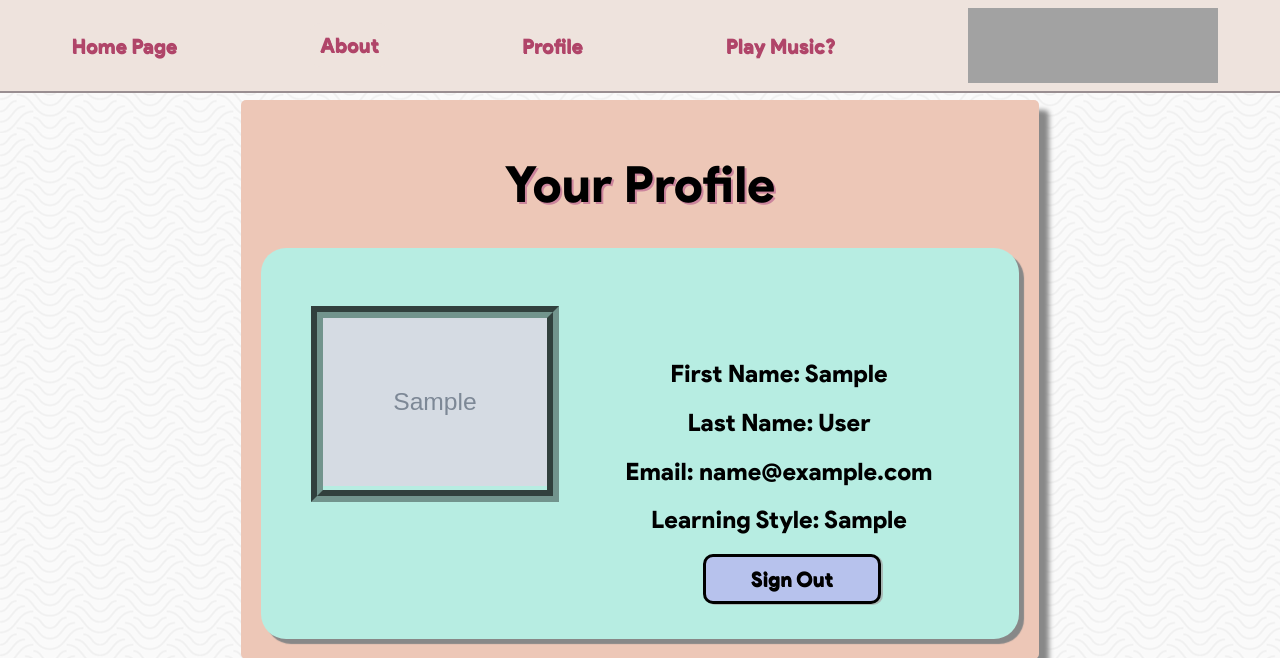
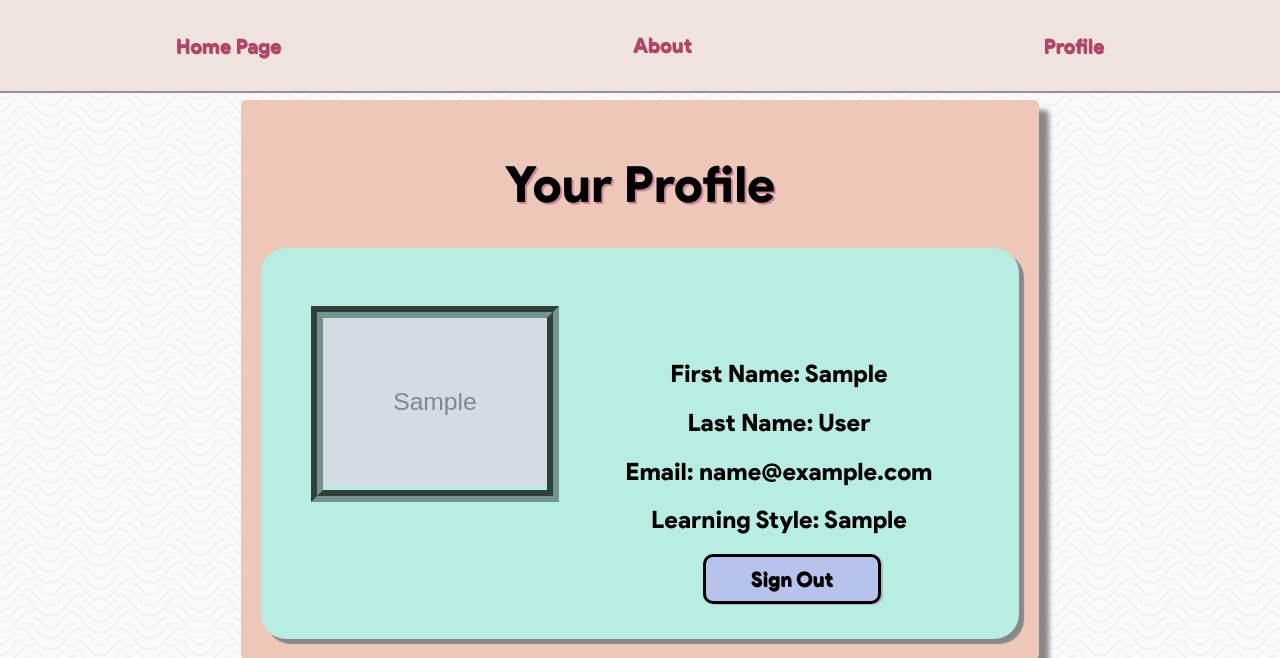
Before and after one commit to jcderry5/shared, a Python web app: template templates/profile.html in a window 1280 px wide. Shown: the top 658 px of the page. Run offline with Jinja, Linux system fonts and the light colour scheme; the template is opened without the code that fills it: most values are stand-ins (such as "Sample title", 1, 10 or a date in 2020); grey boxes marked "Sample" are stand-in pictures; some web fonts are replaced; grey boxes are pictures that could not be loaded.

Commit message:
late night shenanigans

```diff
--- a/templates/profile.html
+++ b/templates/profile.html
@@ -222,9 +222,6 @@
 
 
         <h3><a  class="nav" href="/Profile">Profile</a></h3>
-        <h3  class="nav" id="spot"><a class="nav"> Play Music?</a></h3>
-
-        <iframe id="spoti" src="https://open.spotify.com/embed/playlist/37i9dQZF1DX8NTLI2TtZa6" width="250" height="75" frameborder="0" allowtransparency="true" allow="encrypted-media"></iframe>
 
       </div>
 
```
Also changed, not shown: main.py (+11 -7 lines).
